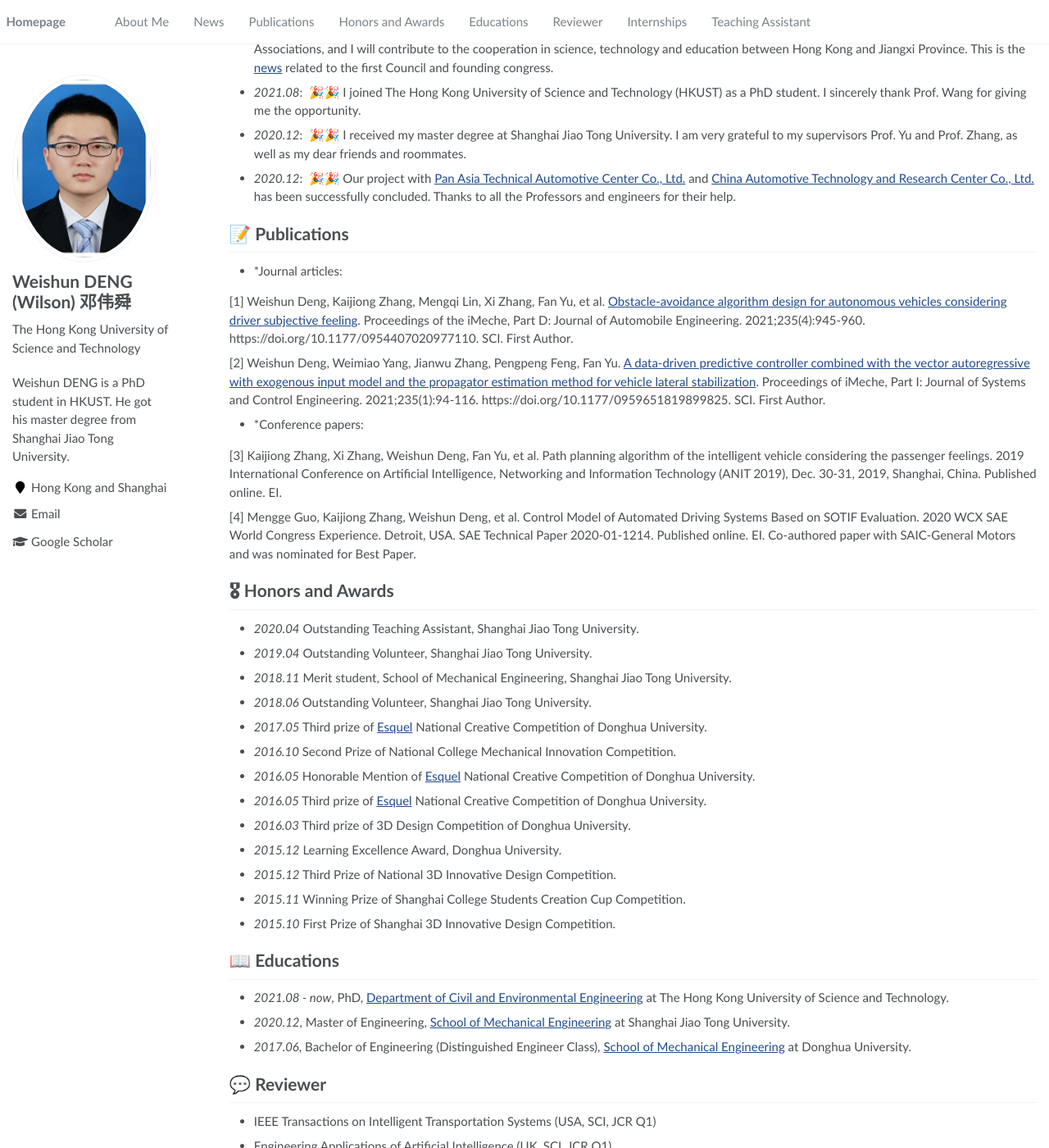
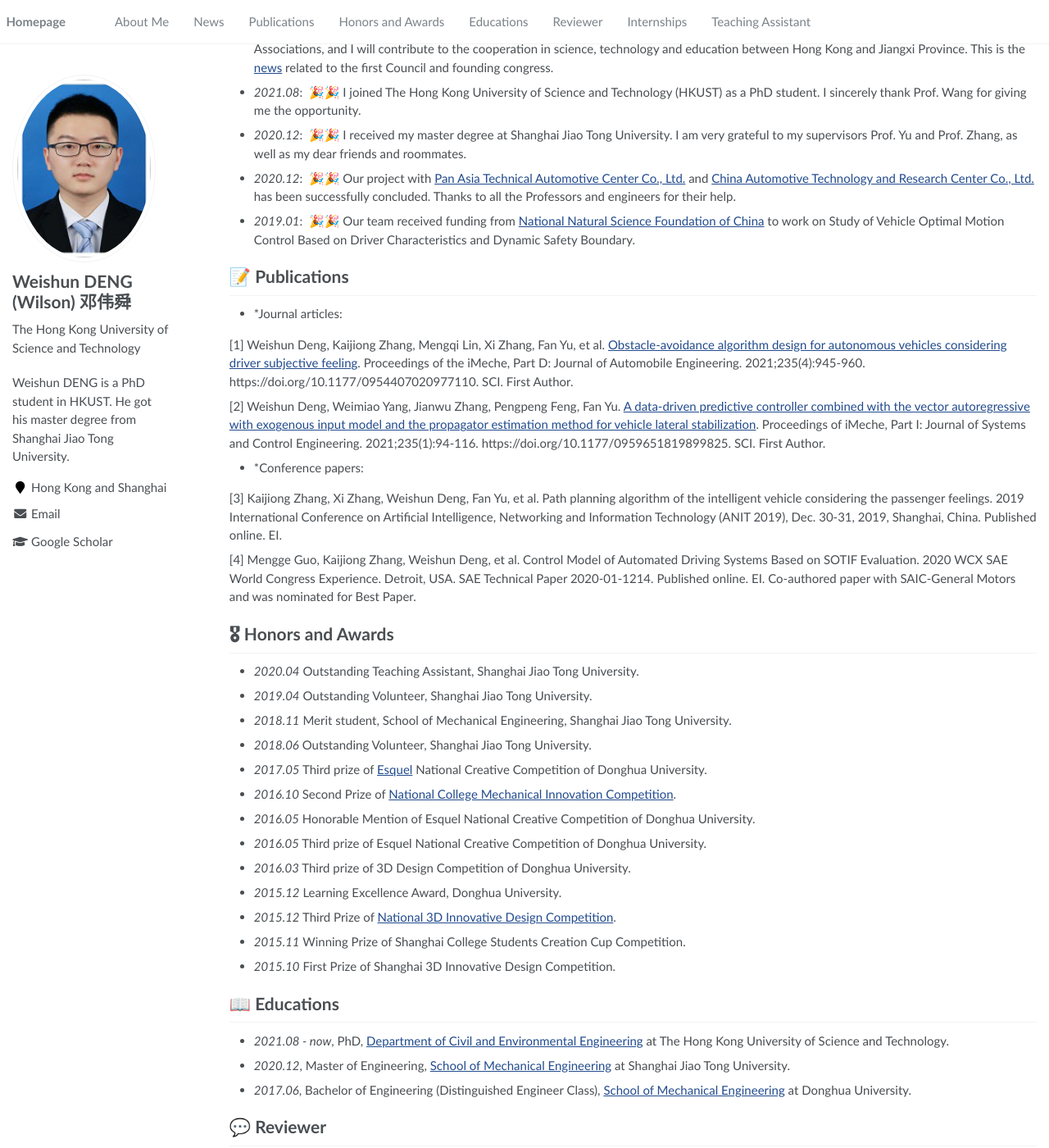
Before and after one commit to RayeRen/acad-homepage.github.io, a Jekyll site: the page built from _pages/about.md, in a window 1280 px wide and 1400 px high, scrolled down 261 px. Shown: the whole window at 82% size. Built offline with Jekyll 4.4.1, drawn with Linux system fonts in a browser that asks for light colours; some of the changed lines change nothing that is shown.

Commit message:
Update about.md

```diff
--- a/_pages/about.md
+++ b/_pages/about.md
@@ -32,6 +32,8 @@ My research interest includes building control and autonomous vehicles. I have p
 
 - *2020.12*: &nbsp;🎉🎉 Our project with [Pan Asia Technical Automotive Center Co., Ltd.](http://www.patac.com.cn/) and [China Automotive Technology and Research Center Co., Ltd.](https://www.catarc.ac.cn/) has been successfully concluded. Thanks to all the Professors and engineers for their help.
 
+- *2019.01*: &nbsp;🎉🎉 Our team received funding from [National Natural Science Foundation of China](https://www.nsfc.gov.cn/) to work on Study of Vehicle Optimal Motion Control Based on Driver Characteristics and Dynamic Safety Boundary.
+
 # 📝 Publications
 - *Journal articles:
 
@@ -52,12 +54,12 @@ My research interest includes building control and autonomous vehicles. I have p
 - *2018.11* Merit student, School of Mechanical Engineering, Shanghai Jiao Tong University.
 - *2018.06* Outstanding Volunteer, Shanghai Jiao Tong University.
 - *2017.05* Third prize of [Esquel](https://www.esquel.com/zh-hans/homepage//) National Creative Competition of Donghua University.
-- *2016.10* Second Prize of National College Mechanical Innovation Competition.
-- *2016.05* Honorable Mention of [Esquel](https://www.esquel.com/zh-hans/homepage//) National Creative Competition of Donghua University.
-- *2016.05* Third prize of [Esquel](https://www.esquel.com/zh-hans/homepage//) National Creative Competition of Donghua University.
+- *2016.10* Second Prize of [National College Mechanical Innovation Competition](http://umic.ckcest.cn/).
+- *2016.05* Honorable Mention of Esquel National Creative Competition of Donghua University.
+- *2016.05* Third prize of Esquel National Creative Competition of Donghua University.
 - *2016.03* Third prize of 3D Design Competition of Donghua University.
 - *2015.12* Learning Excellence Award, Donghua University.
-- *2015.12* Third Prize of National 3D Innovative Design Competition.
+- *2015.12* Third Prize of [National 3D Innovative Design Competition](https://3dds.3ddl.net/).
 - *2015.11* Winning Prize of Shanghai College Students Creation Cup Competition.
 - *2015.10* First Prize of Shanghai 3D Innovative Design Competition.
 
```
